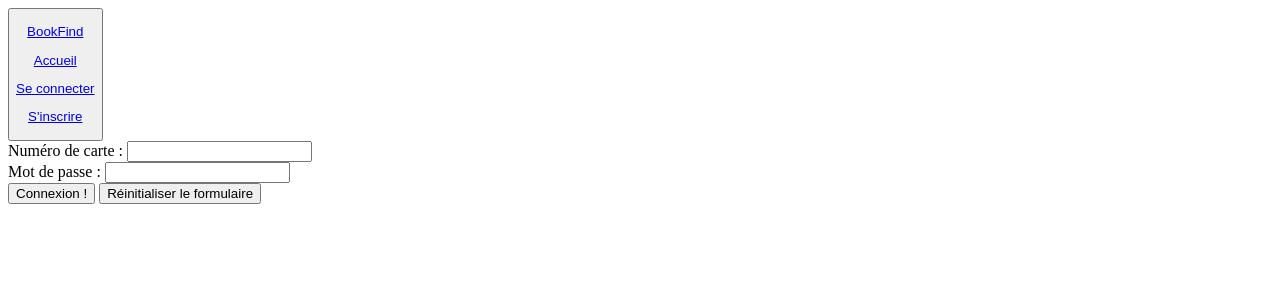
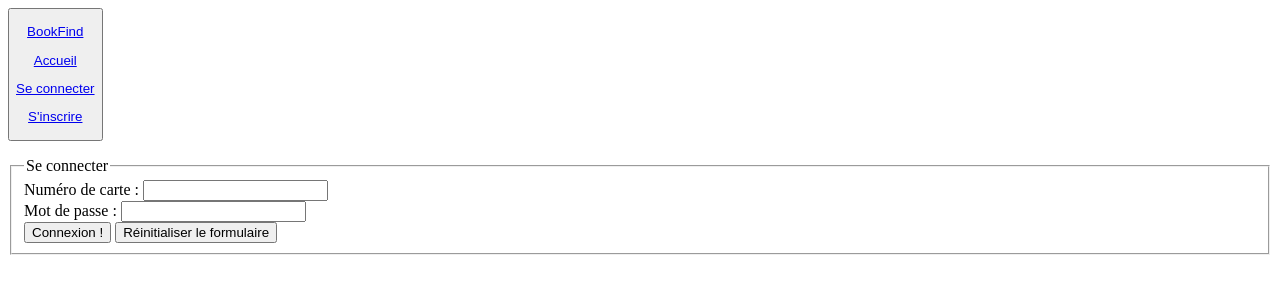
Before and after one commit to Chromared/bookfind, a PHP site: page /login.php in a window 1280 px wide. Shown: the top 300 px of the page. Run offline with PHP 8.4, Linux system fonts and the light colour scheme.

Commit message:
Update file login.php

```diff
--- a/php/login.php
+++ b/php/login.php
@@ -7,10 +7,14 @@
 </head>
 <body>
 <?php include 'includes/navbar.php'; ?>
+<p>
 <form method="POST" class="form">
+    <fieldset class="form-fieldset"><legend class="form-legend">Se connecter</legend>
     <label class="form-label">Numéro de carte : </label><input type="number" max="99999999" required="required" name="card" class="form-control" />
     <br /><label class="form-label">Mot de passe : </label><input type="number" max="99999999" required="required" name="password" class="form-control" />
     <br /><input class="form-btn-submit" type="submit" value="Connexion !" /> <input type="reset" value="Réinitialiser le formulaire" class="form-btn-reset" />
+    </fieldset>
 </form>
+</p>
 </body>
 </html>
```
